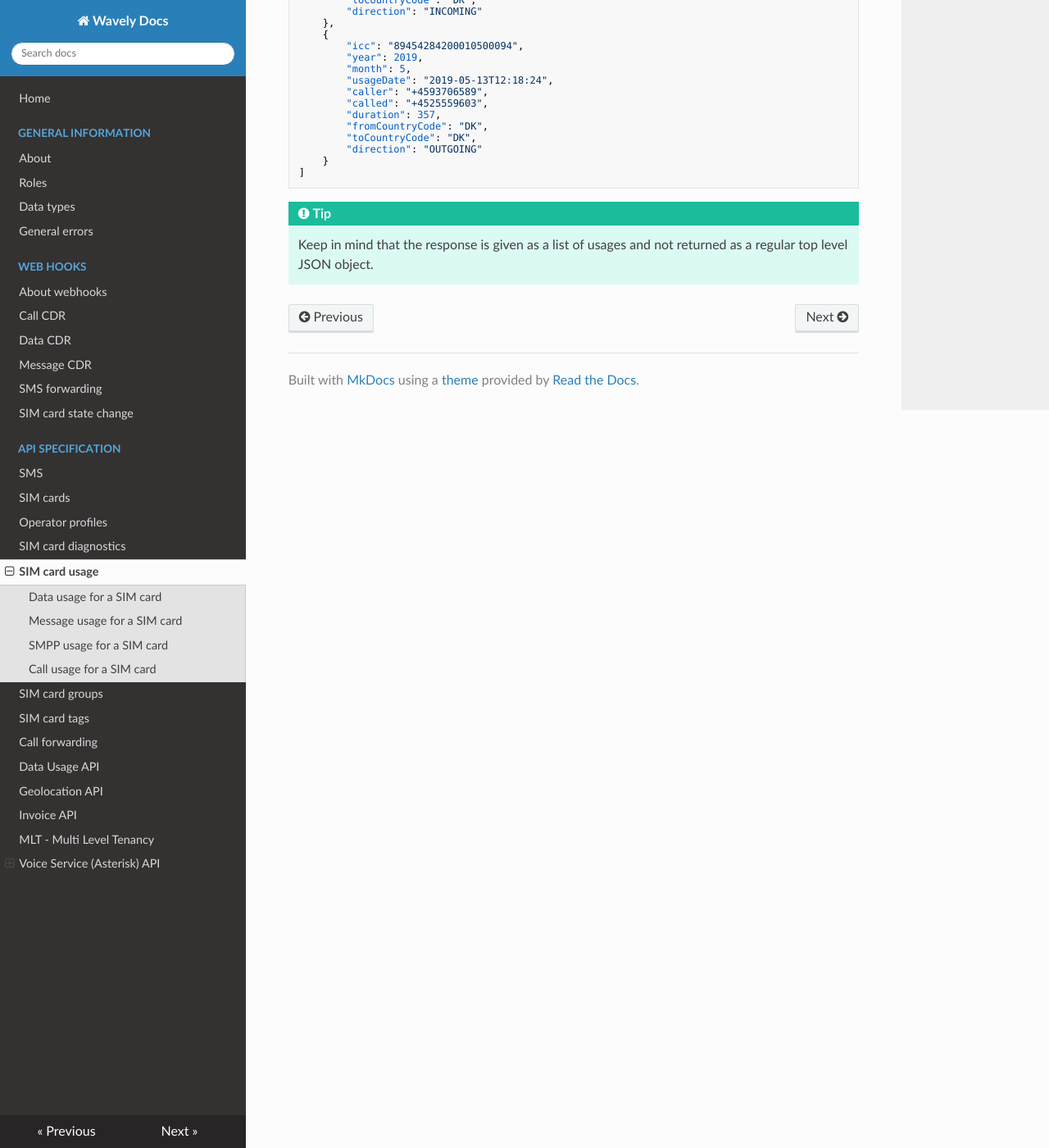
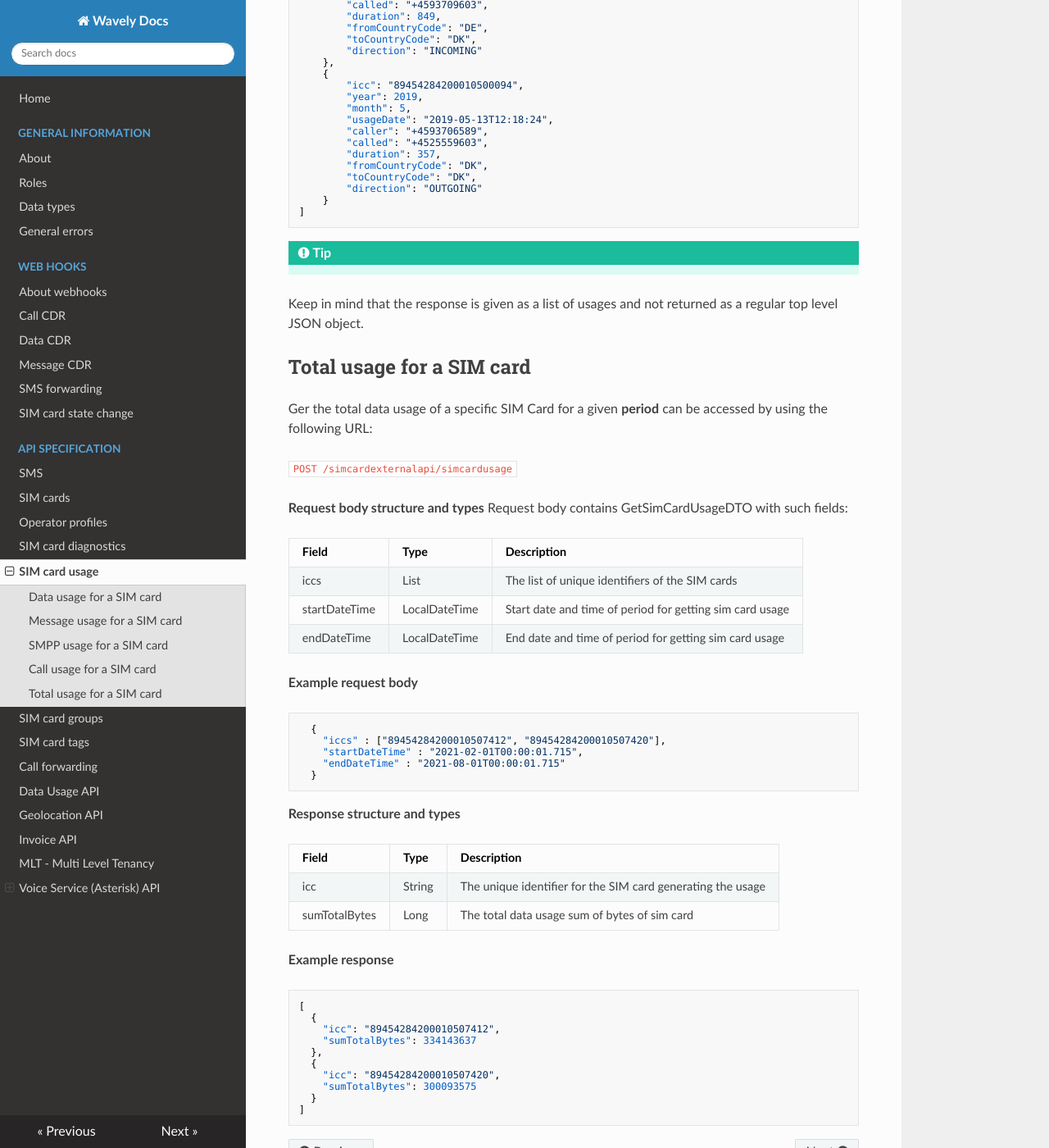
Before and after one commit to Wavelyio/wavely-docs, an MkDocs documentation site: the page built from docs/api/sim-card-usage.md, in a window 1280 px wide and 1400 px high, scrolled down 5318 px. Shown: the whole window at 82% size. Built offline with MkDocs 1.6.1, drawn with Linux system fonts in a browser that asks for light colours; nearby versions of some CDN libraries.

Commit message:
WAV-2592: Add api docs for fetch sim total usages endpoint

````diff
--- a/docs/api/sim-card-usage.md
+++ b/docs/api/sim-card-usage.md
@@ -1,4 +1,5 @@
 # SIM card usage
+
 Usage for individual SIM cards can be accessed using the usage API.
 
 We partition usage into four categories:
@@ -8,7 +9,8 @@ We partition usage into four categories:
 * SMPP
 * Call
 
-Each of these categories have their own endpoint requiring that requests specify the **month** and **year** for which to retrieve the usage.
+Each of these categories have their own endpoint requiring that requests specify the **month** and **year** for which to
+retrieve the usage.
 
 Parameters for **years** must be given in the ISO 8601 **year** format, such as 2019.
 Months must be specified using the English names for months, such as `january`, `march`, and `july`.
@@ -17,6 +19,7 @@ When querying it is also required to specify which SIM card the usage should be
 This is done using the **ICC** identifier of a SIM card.
 
 ## Data usage for a SIM card
+
 Data usage for a given **month** in a given **year** can be accessed by using the following URL:
 
 `GET /simcards/{icc}/usage/data/{year}/{month}`
@@ -24,18 +27,19 @@ Data usage for a given **month** in a given **year** can be accessed by using th
 **Response structure and types**
 
 | Field       | Type              | Description                                                   |
-| ----------- | ----------------- | ------------------------------------------------------------- |
+|-------------|-------------------|---------------------------------------------------------------|
 | icc         | String            | The unique identifier for the SIM card generating the usage.  |
-| year        | Number            | Year is given in the ISO 8601 format for example 2019.             |
+| year        | Number            | Year is given in the ISO 8601 format for example 2019.        |
 | month       | Number            | Month is represented as a number for example 'april = 4'      |
 | usageDate   | ISO 8601 DateTime | In UTC time.                                                  |
 | bytesIn     | Number            |                                                               |
 | bytesOut    | Number            |                                                               |
 | sessionId   | String            | Unique identifier for the session on the network.             |
 | imei        | String            | The observed IMEI number for the device generating the usage. |
-| countryCode | String            | Alpha-2 code                                                   |
+| countryCode | String            | Alpha-2 code                                                  |
 
 **Example response**
+
 ```json
 [
     {
@@ -64,32 +68,33 @@ Data usage for a given **month** in a given **year** can be accessed by using th
 ```
 
 !!! tip
-    Keep in mind that the response is given as a list of usages and not returned as a regular top level JSON object.
-
+Keep in mind that the response is given as a list of usages and not returned as a regular top level JSON object.
 
 ## Message usage for a SIM card
+
 Message usage for a given **month** in a given **year** can be accessed by using the following URL:
 
 `GET /simcards/{icc}/usage/msg/{year}/{month}`
 
 **Response structure and types**
 
-| Field           | Type              | Description                                                     |
-| --------------- | ----------------- | --------------------------------------------------------------- |
-| icc             | String            | The unique identifier for the SIM card generating the usage.    |
-| year            | Number            | Year is given in the ISO 8601 format for example 2019.          |
-| month           | Number            | Month is represented as a number for example 'april = 4'        |
-| usageDate       | ISO 8601 DateTime | In UTC time.                                                    |
-| caller          | String            | Regular string and not necessarily a valid number.              |
-| called          | String            | E164 MSISDN, e.g. *+4593709603*                                 |
-| fromCountryCode | String            | Alpha-2 code                                                    |
-| toCountryCode   | String            | Alpha-2 code                                                    |
-| direction       | [Directions](/general-information/data-types#directions)            |               |
+| Field           | Type                                                     | Description                                                  |
+|-----------------|----------------------------------------------------------|--------------------------------------------------------------|
+| icc             | String                                                   | The unique identifier for the SIM card generating the usage. |
+| year            | Number                                                   | Year is given in the ISO 8601 format for example 2019.       |
+| month           | Number                                                   | Month is represented as a number for example 'april = 4'     |
+| usageDate       | ISO 8601 DateTime                                        | In UTC time.                                                 |
+| caller          | String                                                   | Regular string and not necessarily a valid number.           |
+| called          | String                                                   | E164 MSISDN, e.g. *+4593709603*                              |
+| fromCountryCode | String                                                   | Alpha-2 code                                                 |
+| toCountryCode   | String                                                   | Alpha-2 code                                                 |
+| direction       | [Directions](/general-information/data-types#directions) |                                                              |
 
 **Example response**
 
 !!! warning ""
-    The example is generated to express as many scenarios as possible, therefore not necessarily a possible occurrence for an actual SIM card.
+The example is generated to express as many scenarios as possible, therefore not necessarily a possible occurrence for
+an actual SIM card.
 
 ```json
 [
@@ -139,17 +144,17 @@ SMPP usage for a given **month** in a given **year** can be accessed by using th
 
 **Response structure and types**
 
-| Field           | Type              | Description                                                     |
-| --------------- | ----------------- | --------------------------------------------------------------- |
-| icc             | String            | The unique identifier for the SIM card generating the usage.    |
-| year            | Number            | Year is given in the ISO 8601 format for example 2019.               |
-| month           | Number            | Month is represented as a number for example 'april = 4'        |
-| usageDate       | ISO 8601 DateTime | In UTC time.                                                    |
-| caller          | String            | Regular string and not necessarily a valid number.              |
-| called          | String            | Regular string and not necessarily a valid number.              |
-| fromCountryCode | String            | Alpha-2 code                                                     |
-| toCountryCode   | String            | Alpha-2 code                                                     |
-| direction       | [Directions](/general-information/data-types#directions)            | |
+| Field           | Type                                                     | Description                                                  |
+|-----------------|----------------------------------------------------------|--------------------------------------------------------------|
+| icc             | String                                                   | The unique identifier for the SIM card generating the usage. |
+| year            | Number                                                   | Year is given in the ISO 8601 format for example 2019.       |
+| month           | Number                                                   | Month is represented as a number for example 'april = 4'     |
+| usageDate       | ISO 8601 DateTime                                        | In UTC time.                                                 |
+| caller          | String                                                   | Regular string and not necessarily a valid number.           |
+| called          | String                                                   | Regular string and not necessarily a valid number.           |
+| fromCountryCode | String                                                   | Alpha-2 code                                                 |
+| toCountryCode   | String                                                   | Alpha-2 code                                                 |
+| direction       | [Directions](/general-information/data-types#directions) |                                                              |
 
 **Example response**
 
@@ -195,28 +200,28 @@ SMPP usage for a given **month** in a given **year** can be accessed by using th
 ```
 
 !!! tip
-    Keep in mind that the response is given as a list of usages and not returned as a regular top level JSON object.
-
+Keep in mind that the response is given as a list of usages and not returned as a regular top level JSON object.
 
 ## Call usage for a SIM card
+
 Call usage for a given **month** in a given **year** can be accessed by using the following URL:
 
 `GET /simcards/{icc}/usage/call/{year}/{month}`
 
 **Response structure and types**
 
-| Field           | Type              | Description                                                                                                                  |
-| --------------- | ----------------- | ---------------------------------------------------------------------------------------------------------------------------- |
-| icc             | String            | The unique identifier for the SIM card generating the usage.                                                                 |
-| year            | Number            | Year is given in the ISO 8601 format for example 2019.                                                                            |
-| month           | Number            | Month is represented as a number for example 'april = 4'                                                                     |
-| usageDate       | ISO 8601 DateTime | In UTC time.                                                                                                                 |
-| caller          | String            | E164 MSISDN, e.g. *+4593709603*                                                                                              |
-| called          | String            | E164 MSISDN, e.g. *+4593709603*                                                                                              |
-| duration        | Number            | Duration of the call measured in seconds, the result disregards network connection time. i.e. Only the billed call duration. |
-| fromCountryCode | String            | Alpha-2 code                                                                                                                  |
-| toCountryCode   | String            | Alpha-2 code                                                                                                                  |
-| direction       | [Directions](/general-information/data-types#directions)            |                                 |
+| Field           | Type                                                     | Description                                                                                                                  |
+|-----------------|----------------------------------------------------------|------------------------------------------------------------------------------------------------------------------------------|
+| icc             | String                                                   | The unique identifier for the SIM card generating the usage.                                                                 |
+| year            | Number                                                   | Year is given in the ISO 8601 format for example 2019.                                                                       |
+| month           | Number                                                   | Month is represented as a number for example 'april = 4'                                                                     |
+| usageDate       | ISO 8601 DateTime                                        | In UTC time.                                                                                                                 |
+| caller          | String                                                   | E164 MSISDN, e.g. *+4593709603*                                                                                              |
+| called          | String                                                   | E164 MSISDN, e.g. *+4593709603*                                                                                              |
+| duration        | Number                                                   | Duration of the call measured in seconds, the result disregards network connection time. i.e. Only the billed call duration. |
+| fromCountryCode | String                                                   | Alpha-2 code                                                                                                                 |
+| toCountryCode   | String                                                   | Alpha-2 code                                                                                                                 |
+| direction       | [Directions](/general-information/data-types#directions) |                                                                                                                              |
 
 **Example response**
 
@@ -250,4 +255,51 @@ Call usage for a given **month** in a given **year** can be accessed by using th
 ```
 
 !!! tip
-    Keep in mind that the response is given as a list of usages and not returned as a regular top level JSON object.
+Keep in mind that the response is given as a list of usages and not returned as a regular top level JSON object.
+
+## Total usage for a SIM card
+
+Ger the total data usage of a specific SIM Card for a given **period** can be accessed by using the following URL:
+
+`POST /simcardexternalapi/simcardusage`
+
+**Request body structure and types**
+Request body contains GetSimCardUsageDTO with such fields:
+
+| Field         | Type          | Description                                              |
+|---------------|---------------|----------------------------------------------------------|
+| iccs          | List<String>  | The list of unique identifiers of the SIM cards          |
+| startDateTime | LocalDateTime | Start date and time of period for getting sim card usage |
+| endDateTime   | LocalDateTime | End date and time of period for getting sim card usage   |
+
+**Example request body**
+
+```json
+  {
+    "iccs" : ["89454284200010507412", "89454284200010507420"],
+    "startDateTime" : "2021-02-01T00:00:01.715",
+    "endDateTime" : "2021-08-01T00:00:01.715"
+  }
+```
+
+**Response structure and types**
+
+| Field         | Type   | Description                                                 |
+|---------------|--------|-------------------------------------------------------------|
+| icc           | String | The unique identifier for the SIM card generating the usage |
+| sumTotalBytes | Long   | The total data usage sum of bytes of sim card               |
+
+**Example response**
+
+```json
+[
+  {
+    "icc": "89454284200010507412",
+    "sumTotalBytes": 334143637
+  },
+  {
+    "icc": "89454284200010507420",
+    "sumTotalBytes": 300093575
+  }
+]
+```
````
